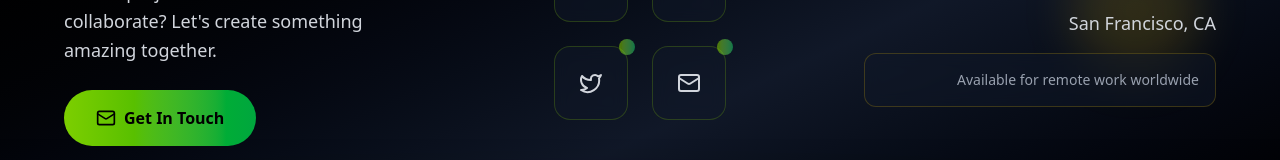
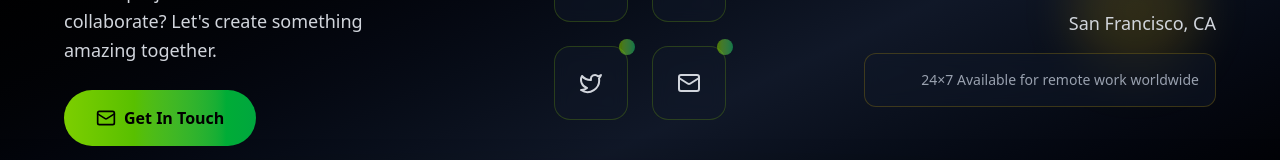
Before and after one commit to risalsalu/portfolio, a React (Vite) app: page / in a window 1280 px wide. Shown: the part 6482-6642 px from the top of the page. Built offline with nearby package versions, Linux system fonts and the light colour scheme.

Commit message:
Update Footer.jsx

```diff
--- a/src/components/Footer.jsx
+++ b/src/components/Footer.jsx
@@ -77,7 +77,7 @@ export default function Footer() {
               <p className="text-gray-300 text-lg">San Francisco, CA</p>
               <div className="mt-4 p-4 bg-gray-900/50 backdrop-blur-sm border border-yellow-400/20 rounded-xl hover:border-yellow-400/40 transition-all duration-300">
                 <p className="text-sm text-gray-400">
-                  Available for remote work worldwide
+                  24×7 Available for remote work worldwide
                 </p>
               </div>
             </div>
```
